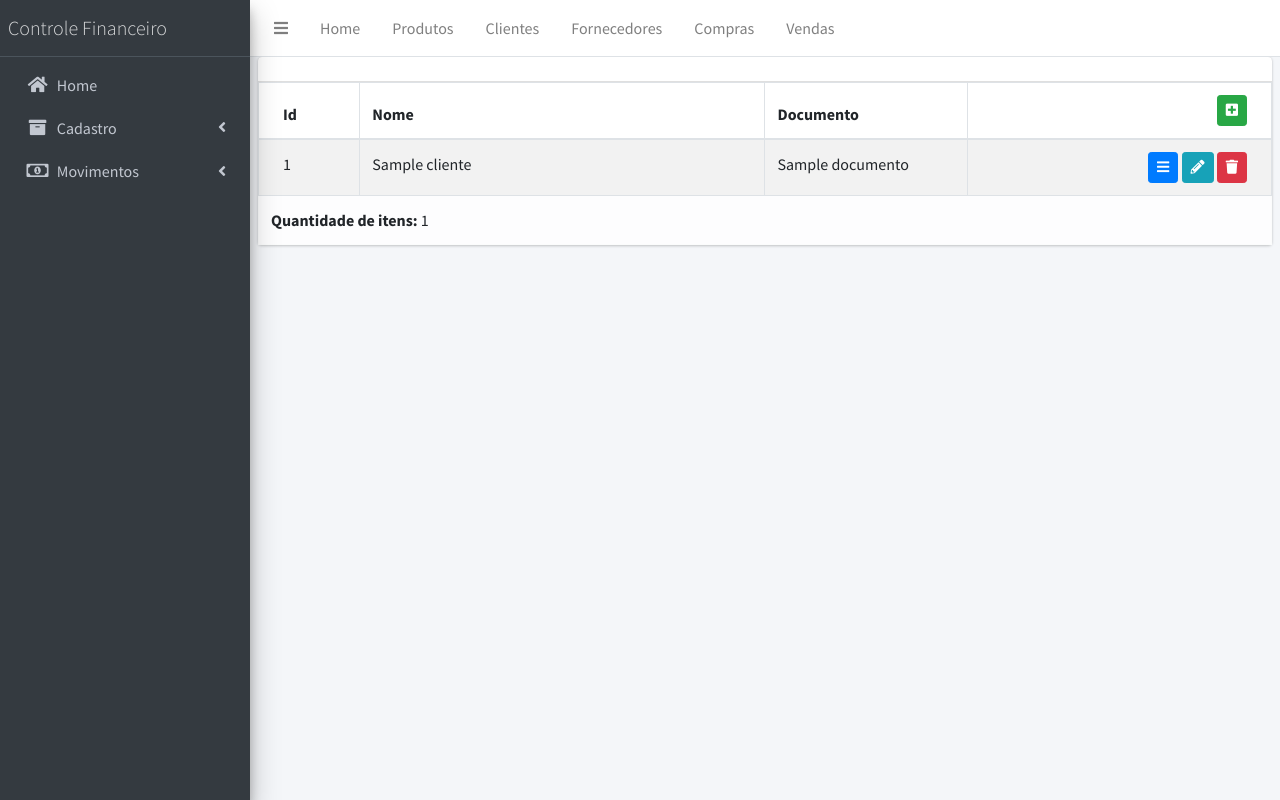
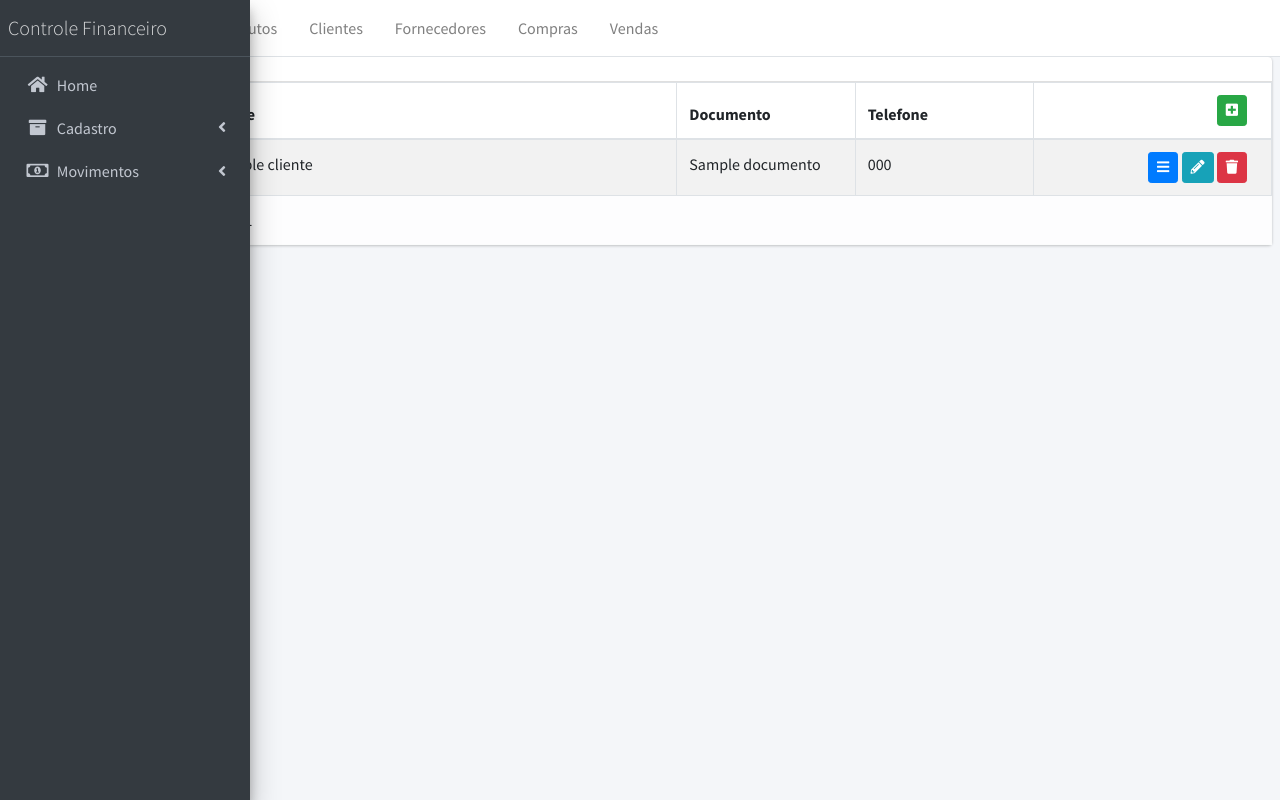
Before and after one commit to leandroflima/ControleFinanceiro, a Django app: template aplicacao/templates/cliente/cliente_list.html in a window 1280 px wide. Run offline with Django 3.2, Linux system fonts and the light colour scheme; the template is opened without the code that fills it: most values are stand-ins (such as "Sample title", 1, 10 or a date in 2020).

Commit message:
ajustes de layout

```diff
--- a/Site/urls.py
+++ b/Site/urls.py
@@ -11,5 +11,4 @@
     path('admin/', admin.site.urls),
     path('Aplicacao/', include('Aplicacao.urls')),
     path('', RedirectView.as_view(url='/Aplicacao/')),
-    #path('accounts/', include('django.contrib.auth.urls')),
 ] + static(settings.STATIC_URL, document_root=settings.STATIC_ROOT)
--- a/aplicacao/Views/views.py
+++ b/aplicacao/Views/views.py
@@ -6,7 +6,7 @@
 
     context = {
         'num_visitas': num_visitas,
-        'nav': ''
+        'nav': 'home'
     }
 
-    return render(request, 'index.html', context=context)
+    return render(request, 'home.html', context=context)
--- a/aplicacao/templates/base_generic.html
+++ b/aplicacao/templates/base_generic.html
@@ -29,7 +29,7 @@
         <script src="{% static 'js/demo.js' %}"></script>
         <script src="{% static 'js/jquery.dataTables.min.js' %}"></script>
     </head>
-    <body class="hold-transition sidebar-mini">
+    <body class="hold-transition sidebar-mini sidebar-collapse">
         <div class="wrapper">
             <nav class="main-header navbar navbar-expand navbar-white navbar-light">
                 <!-- Left navbar links -->
@@ -38,7 +38,7 @@
                     <a class="nav-link" data-widget="pushmenu" href="#" role="button"><i class="fas fa-bars"></i></a>
                   </li>
                   <li class="nav-item d-none d-sm-inline-block">
-                    <a class="nav-link {% if nav == '' %}active{% endif %}" href="{% url 'index' %}">Home</a>
+                    <a class="nav-link {% if nav == 'home' %}active{% endif %}" href="{% url 'index' %}">Home</a>
                   </li>
                   <li class="nav-item d-none d-sm-inline-block">
                     <a class="nav-link {% if nav == 'produto' %}active{% endif %}" href="{% url 'produtos' %}">Produtos</a>
--- a/aplicacao/templates/cliente/cliente_list.html
+++ b/aplicacao/templates/cliente/cliente_list.html
@@ -6,7 +6,8 @@
             <tr>
                 <th style="width: 10%">Id</th>
                 <th style="width: 40%">Nome</th>
-                <th style="width: 20%">Documento</th>
+                <th style="width: 15%">Documento</th>
+                <th style="width: 15%">Telefone</th>
                 <th class="project-actions text-right">
                     <a class="btn btn-success btn-sm" href="../cliente/create/">
                         <i class="fas fa-plus-square"></i>
@@ -21,6 +22,7 @@
                 <td>{{ cliente.id }}</td>
                 <td>{{ cliente.nome }}</td>
                 <td>{{ cliente.documento }}</td>
+                <td>{{ cliente.telefonePrincipal }}</td>
                 <td class="project-actions text-right">
                     <a class="btn btn-primary btn-sm" href="{{ cliente.get_absolute_url }}">
                         <i class="fas fa-bars"></i>
@@ -38,7 +40,7 @@
         </tbody>
         <tfoot>
             <tr class="table-light">
-                <td colspan="4"><strong>Quantidade de itens:</strong> {{ num_itens }}</td>
+                <td colspan="5"><strong>Quantidade de itens:</strong> {{ num_itens }}</td>
             </tr>
         </tfoot>
     </table>
```
Also changed, not shown: aplicacao/templates/home.html (renamed from aplicacao/templates/index.html), 1 other file.
